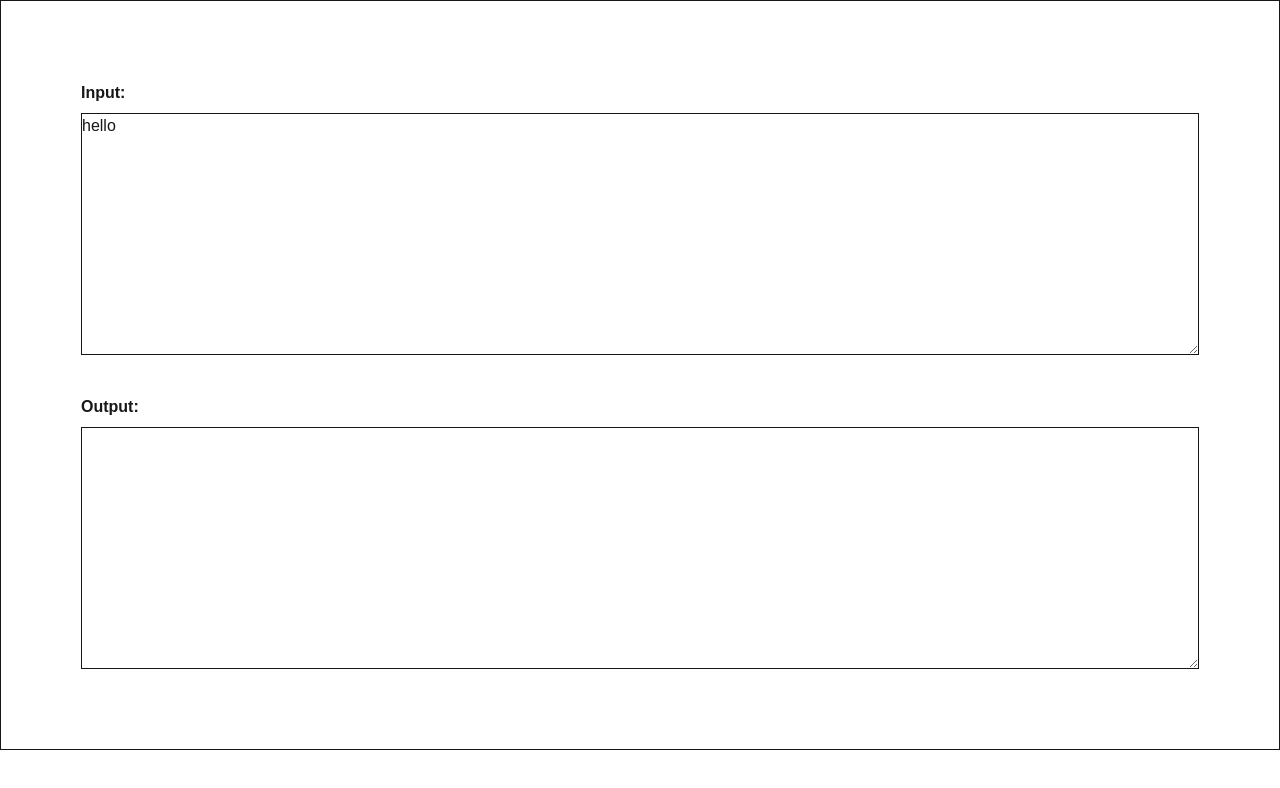
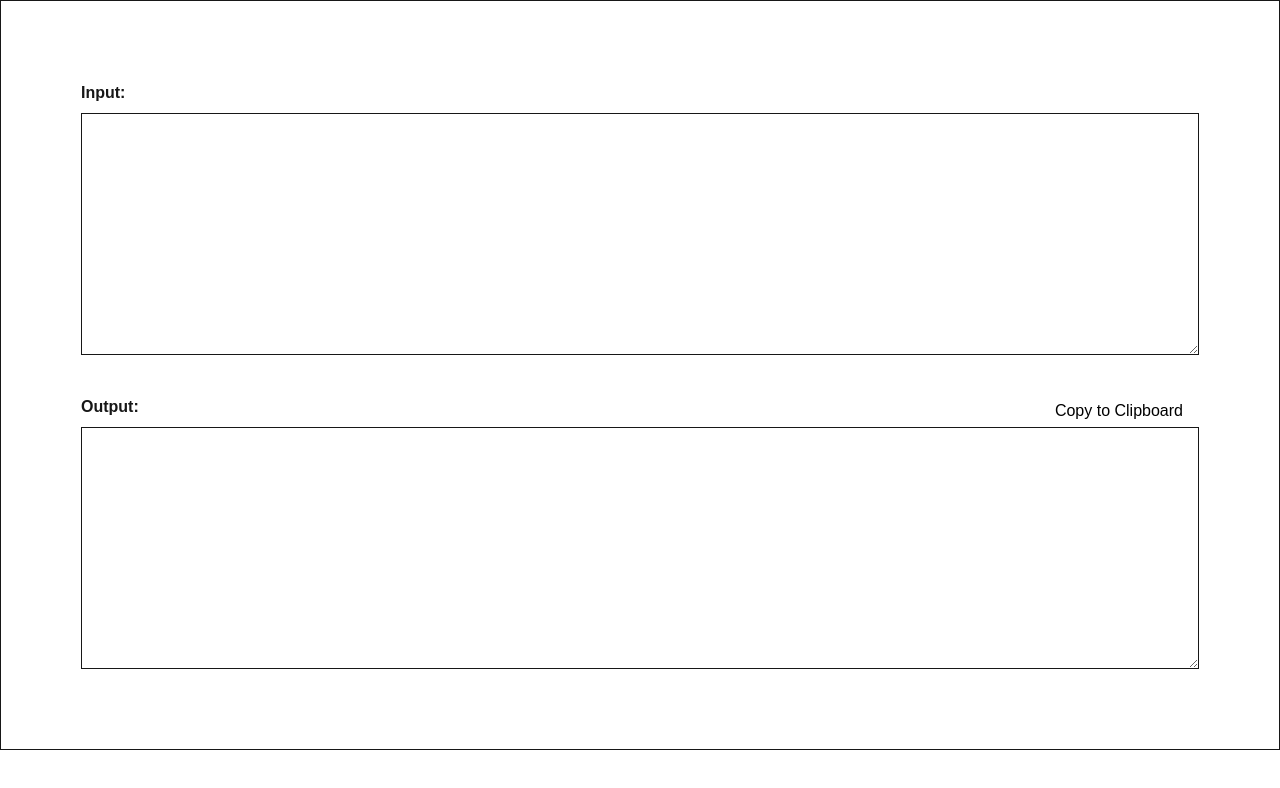
Before and after one commit to gedesurya125/emh-to-mhi-img-converter, a Next.js app: page / in a window 1280 px wide. Shown: the top 788 px of the page. Built offline with nearby package versions, Linux system fonts and the light colour scheme.

Commit message:
add copy to clipboard feature

```diff
--- a/src/components/EmhTomhiGrettingImageConverter.tsx
+++ b/src/components/EmhTomhiGrettingImageConverter.tsx
@@ -1,8 +1,16 @@
 "use client";
-import React, { useState } from "react";
+import React, { useRef, useState } from "react";
+
+const staticText = {
+  copyToClipBoard: "Copy to Clipboard",
+  copied: "Copied",
+};
 
 export const EmhToMhiGreetingImageConverter = () => {
-  const [input, setInput] = useState("hello");
+  const [input, setInput] = useState("");
+  const [buttonText, setButtonText] = useState(staticText.copyToClipBoard);
+
+  const timeoutRef = useRef<any>(null);
 
   const previewRef = React.useRef<HTMLDivElement | null>(null);
 
@@ -34,6 +42,24 @@ export const EmhToMhiGreetingImageConverter = () => {
     }
   }, [input]);
 
+  const handleCopyToClipboard = async (e: React.MouseEvent) => {
+    e.preventDefault();
+    e.stopPropagation();
+    try {
+      await navigator.clipboard.writeText(output);
+      setButtonText(staticText.copied);
+
+      if (timeoutRef.current) {
+        clearTimeout(timeoutRef.current);
+      }
+      timeoutRef.current = setTimeout(() => {
+        setButtonText(staticText.copyToClipBoard);
+      }, 1000);
+    } catch (err) {
+      alert("Failed to copy text."); // Optional: provide user feedback
+    }
+  };
+
   return (
     <div className="container mx-auto">
       <div className="border p-20">
@@ -58,9 +84,18 @@ export const EmhToMhiGreetingImageConverter = () => {
           dangerouslySetInnerHTML={{ __html: input }}
         />
         <fieldset className="flex flex-col mt-10">
-          <label htmlFor="code-input" className="mb-2 font-bold">
-            Output:
-          </label>
+          <div className="flex justify-between">
+            <label htmlFor="code-input" className="mb-2 font-bold">
+              Output:
+            </label>
+            <button
+              className="bg-white text-black px-4 py-1 rounded-t-md cursor-pointer relative flex items-center justify-center"
+              onClick={handleCopyToClipboard}
+            >
+              <span className="opacity-0">{staticText.copyToClipBoard}</span>
+              <span className="absolute">{buttonText}</span>
+            </button>
+          </div>
           <textarea
             id="code-input"
             className="border"
```
